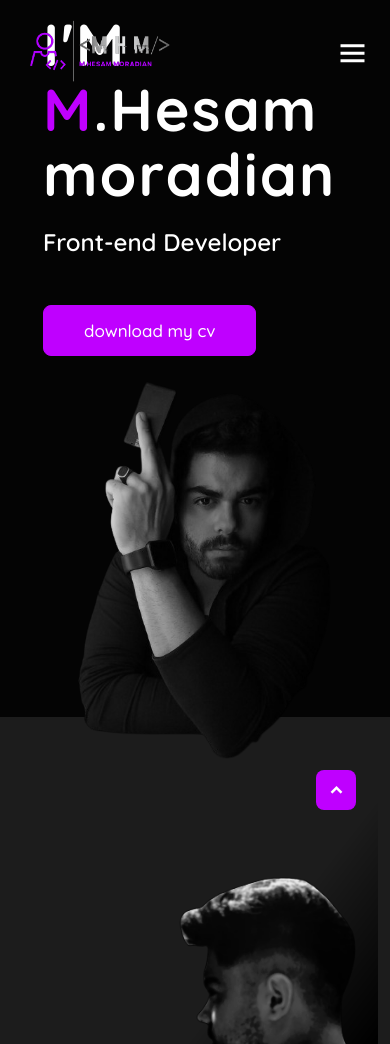
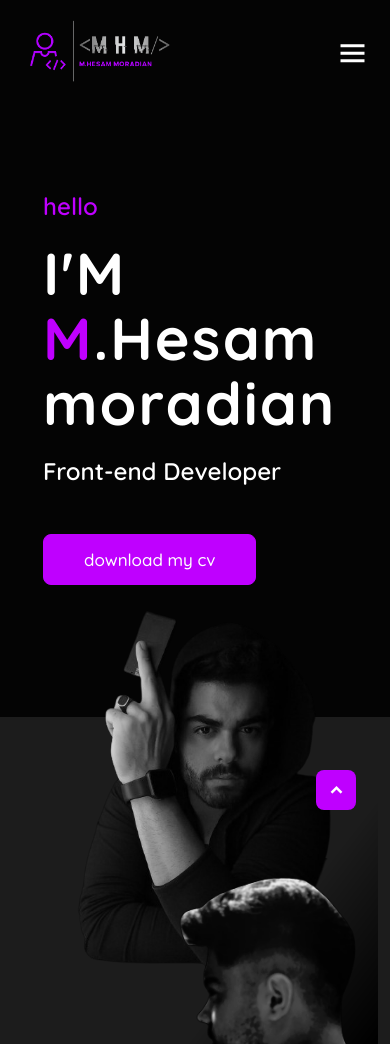
Before and after one commit to m-hesam-moradian/Portfolio, a plain HTML site: page index.htm in a window 390 px wide. Shown: the top 1044 px of the page. Drawn offline with nearby package versions, Linux system fonts and the light colour scheme.

Commit message:
Update style.css

```diff
--- a/css/style.css
+++ b/css/style.css
@@ -516,6 +516,7 @@ footer p {
 }
 @media (max-width: 634px) {
   .home {
+        padding-top: 33rem;
     display: grid;
     grid-auto-columns: auto;
     justify-content: space-evenly;
```
